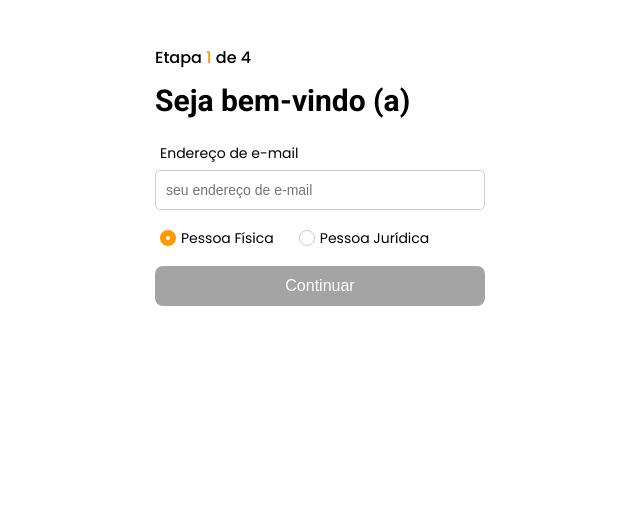
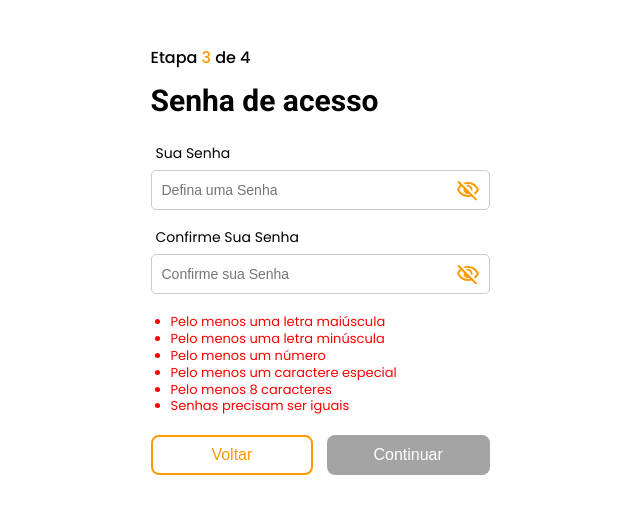
Before and after one commit to joaodivinod/mb-web-challenge, a Vue app: page / in a window 1280 px wide. Shown: the top 514 px of the page, without its empty margins (320-960 px from the left). Built offline with nearby package versions, Linux system fonts and the light colour scheme.

Commit message:
third step created

```diff
--- a/src/pages/Registration/RegistrationForm.vue
+++ b/src/pages/Registration/RegistrationForm.vue
@@ -3,12 +3,13 @@ import { ref, computed, reactive, watch } from "vue";
 import RegistrationHeader from "./components/RegistragionHeader.vue";
 import EmailStep from "./components/EmailStep.vue";
 import InfoStep from "./components/InfoStep.vue";
+import PassWordStep from "./components/PassWordStep.vue";
 
 defineOptions({
   name: "RegistrationForm",
 });
 
-const currentStep = ref(1);
+const currentStep = ref(3); // mudar para o default 1
 const email = ref("");
 const userType = ref("fisica");
 
@@ -89,6 +90,12 @@ watch(userType, () => {
         @nextStep="nextStep"
         @backStep="backStep"
       />
+      <PassWordStep
+        v-if="currentStep === 3"
+        class="form-step"
+        @nextStep="nextStep"
+        @backStep="backStep"
+      />
     </section>
   </main>
 </template>
@@ -103,7 +110,7 @@ main {
   .form {
     background: transparent;
     width: 90%;
-    max-width: 330px;
+    max-width: 339px;
     height: auto;
     min-height: 90vh;
     margin-top: 50px;
--- /dev/null
+++ b/src/pages/Registration/components/PassWordStep.vue
@@ -0,0 +1,240 @@
+<script setup>
+import { ref, computed, watch } from "vue";
+import { defineEmits } from "vue";
+import inputError from "@/components/inputError.vue";
+
+defineOptions({
+  name: "PassWordStep",
+});
+
+const emit = defineEmits(["nextStep", "backStep"]);
+
+const password = ref("");
+const confirmPassword = ref("");
+const hasTyped = ref(false);
+const hasTypedConfirm = ref(false);
+const showPassword = ref(false);
+const showConfirmPassword = ref(false);
+const criteria = ref({
+  hasUppercase: false,
+  hasLowercase: false,
+  hasNumber: false,
+  hasSpecialChar: false,
+  isValidLength: false,
+  passwordsMatch: false,
+});
+
+const validatePassword = (password) => {
+  criteria.value.hasUppercase = /[A-Z]/.test(password);
+  criteria.value.hasLowercase = /[a-z]/.test(password);
+  criteria.value.hasNumber = /\d/.test(password);
+  criteria.value.hasSpecialChar = /[!@#$%^&*(),.?":{}|<>]/.test(password);
+  criteria.value.isValidLength = password.length >= 8;
+};
+
+const validatePasswordsMatch = () => {
+  criteria.value.passwordsMatch = password.value === confirmPassword.value;
+};
+
+const isFormValid = computed(() => {
+  return Object.values(criteria.value).every(Boolean);
+});
+
+watch(password, (newPassword) => {
+  validatePassword(newPassword);
+  validatePasswordsMatch();
+});
+
+watch(confirmPassword, () => {
+  validatePasswordsMatch();
+});
+
+const nextStep = () => {
+  if (isFormValid.value) {
+    emit("nextStep");
+  }
+};
+
+const backStep = () => {
+  emit("backStep");
+};
+
+const togglePasswordVisibility = () => {
+  showPassword.value = !showPassword.value;
+};
+
+const toggleConfirmPasswordVisibility = () => {
+  showConfirmPassword.value = !showConfirmPassword.value;
+};
+</script>
+
+<template>
+  <section class="stepContainer">
+    <div class="defaultInput">
+      <h3>Sua Senha</h3>
+      <div class="inputWithIcon">
+        <input
+          :type="showPassword ? 'text' : 'password'"
+          placeholder="Defina uma Senha"
+          v-model="password"
+          @input="hasTyped = true"
+        />
+        <img
+          v-if="showPassword"
+          @click="togglePasswordVisibility"
+          class="togglePassword"
+          src="@/assets/visibility.svg"
+          alt=""
+        />
+        <img
+          v-else
+          @click="togglePasswordVisibility"
+          class="togglePassword"
+          src="@/assets/visibility_off.svg"
+          alt=""
+        />
+      </div>
+      <inputError
+        v-if="
+          hasTyped &&
+          (!criteria.isValidLength ||
+            !criteria.hasUppercase ||
+            !criteria.hasLowercase ||
+            !criteria.hasNumber ||
+            !criteria.hasSpecialChar)
+        "
+        :errorMessage="'A senha não atende aos critérios.'"
+      />
+    </div>
+    <div class="defaultInput">
+      <h3>Confirme Sua Senha</h3>
+      <div class="inputWithIcon">
+        <input
+          :type="showConfirmPassword ? 'text' : 'password'"
+          placeholder="Confirme sua Senha"
+          v-model="confirmPassword"
+          @input="hasTypedConfirm = true"
+        />
+        <img
+          v-if="showConfirmPassword"
+          @click="toggleConfirmPasswordVisibility"
+          class="togglePassword"
+          src="@/assets/visibility.svg"
+          alt=""
+        />
+        <img
+          v-else
+          @click="toggleConfirmPasswordVisibility"
+          class="togglePassword"
+          src="@/assets/visibility_off.svg"
+          alt=""
+        />
+      </div>
+      <inputError
+        v-if="
+          hasTypedConfirm &&
+          !criteria.passwordsMatch &&
+          (password.length > 0 || confirmPassword.length > 0)
+        "
+        :errorMessage="'As senhas não coincidem.'"
+      />
+    </div>
+    <div class="criteriaList">
+      <ul>
+        <li
+          :class="{
+            valid: criteria.hasUppercase,
+            invalid: !criteria.hasUppercase,
+          }"
+        >
+          Pelo menos uma letra maiúscula
+        </li>
+        <li
+          :class="{
+            valid: criteria.hasLowercase,
+            invalid: !criteria.hasLowercase,
+          }"
+        >
+          Pelo menos uma letra minúscula
+        </li>
+        <li
+          :class="{ valid: criteria.hasNumber, invalid: !criteria.hasNumber }"
+        >
+          Pelo menos um número
+        </li>
+        <li
+          :class="{
+            valid: criteria.hasSpecialChar,
+            invalid: !criteria.hasSpecialChar,
+          }"
+        >
+          Pelo menos um caractere especial
+        </li>
+        <li
+          :class="{
+            valid: criteria.isValidLength,
+            invalid: !criteria.isValidLength,
+          }"
+        >
+          Pelo menos 8 caracteres
+        </li>
+        <li
+          :class="{
+            valid: criteria.passwordsMatch,
+            invalid: !criteria.passwordsMatch,
+          }"
+        >
+          Senhas precisam ser iguais
+        </li>
+      </ul>
+    </div>
+    <div class="sideBySideBtn">
+      <div class="backButton">
+        <button @click="backStep">Voltar</button>
+      </div>
+      <div class="submitButton">
+        <button :disabled="!isFormValid" @click="nextStep">Continuar</button>
+      </div>
+    </div>
+  </section>
+</template>
+
+<style lang="scss" scoped>
+.stepContainer {
+}
+
+.inputWithIcon {
+  display: flex;
+  align-items: center;
+  position: relative;
+}
+
+input {
+  flex: 1;
+}
+
+.togglePassword {
+  position: absolute;
+  right: 10px;
+  cursor: pointer;
+}
+
+.criteriaList {
+  ul {
+    list-style: none;
+    padding: 0;
+    font-size: 13px;
+  }
+  li {
+    line-height: 1.3;
+    list-style: disc;
+    margin-left: 20px;
+    &.valid {
+      color: green;
+    }
+    &.invalid {
+      color: red;
+    }
+  }
+}
+</style>
```
Also changed, not shown: src/assets/visibility.svg (added), src/assets/visibility_off.svg (added).
